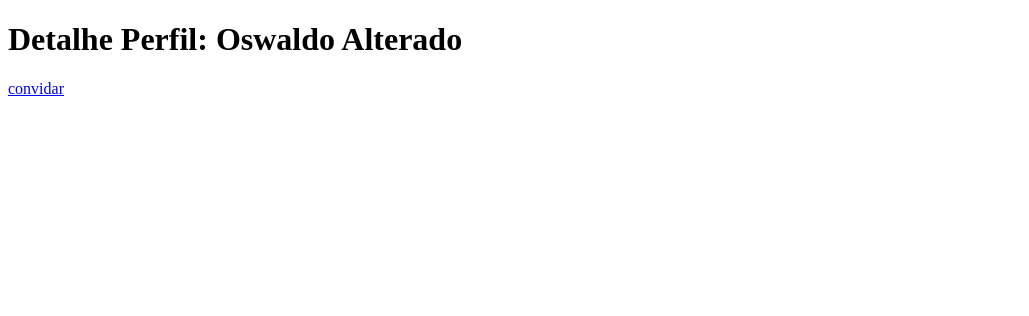
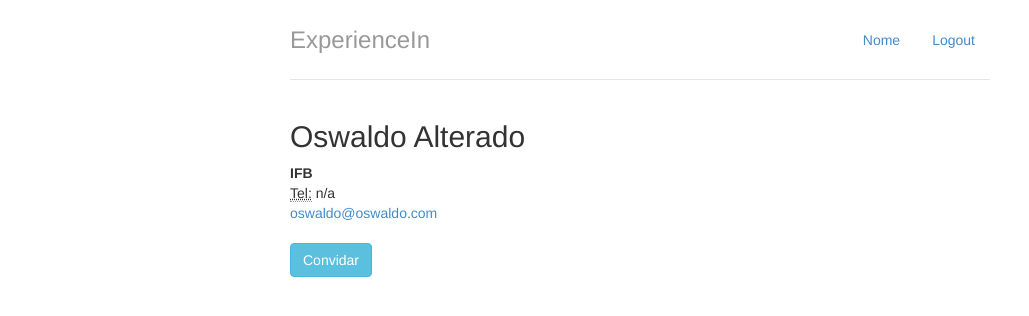
Before and after one commit to GuilhermeCostaDF/pi2_experiencein, a Django app: page /perfis/1 in a window 1280 px wide. Shown: the top 316 px of the page, without its empty margins (0-1029 px from the left). Run offline with Django 3.2, Linux system fonts and the light colour scheme; data comes from the database, SQL or seed files in the repository; both versions use the stored data as it was after the commit.

Commit message:
Implementando o template base

```diff
--- /dev/null
+++ b/experiencein/perfis/templates/base.html
@@ -0,0 +1,29 @@
+<!-- experiencein/perfis/template/base.html -->
+
+{% load staticfiles %}
+<!DOCTYPE html>
+<html lang="pt">
+  <head>
+    <meta charset="utf-8">
+    <meta name="viewport" content="width=device-width">
+    <link href="{% static "styles/bootstrap.css" %}" rel="stylesheet">
+    <link href="{% static "styles/main.css" %}" rel="stylesheet">
+    <title>ExperienceIn</title>
+  </head>
+  <body>
+    <div class="container">
+      <div class="header">
+        <ul class="nav nav-pills pull-right">
+          <li class=""><a href="{% url 'index' %}">Nome</a></li>
+          <li class=""><a href="/logout/">Logout</a></li>
+        </ul>
+        <h3 class="text-muted">ExperienceIn</h3>
+      </div>
+
+      <div class="row content">
+        {% block body %}
+        {% endblock %}
+      </div>
+    </div>
+  </body>
+</html>
--- a/experiencein/perfis/templates/perfil.html
+++ b/experiencein/perfis/templates/perfil.html
@@ -1,13 +1,18 @@
-<!-- experiencein/perfis/templates/perfil.html -->
+<!-- experiencein/perfis/template/perfil.html -->
 
-<!DOCTYPE html>
-<html lang="pt-br">
-    <head>
-        <meta charset="utf-8">
-        <title>ExperienceIn</title>
-    </head>
-    <body>
-         <h1>Detalhe Perfil: {{perfil.nome}}</h1>
-         <a href="{% url 'convidar' perfil.id %}">convidar</a>
-    </body>
-</html>
+{% extends "base.html" %}
+
+{% block body %}
+<div class="row">
+    <div class="col-lg-12">
+        <h2 style="margin-top:0">{{perfil.nome}}</h2>
+        <address>
+          <strong>{{perfil.nome_empresa}}</strong><br>
+          <abbr title="Telefone">Tel:</abbr> {{perfil.telefone}}<br>
+          <a href="mailto:{{perfil.email}}">{{perfil.email}}</a>
+        </address>
+            <a class="btn btn-info" role="button" href="{% url 'convidar' perfil.id %}">Convidar</a>
+
+    </div>
+</div>
+{% endblock %}
```
Also changed, not shown: experiencein/perfis/templates/index.html (+17 -25 lines), experiencein/db.sqlite3, experiencein/perfis/static/styles/bootstrap.css.
